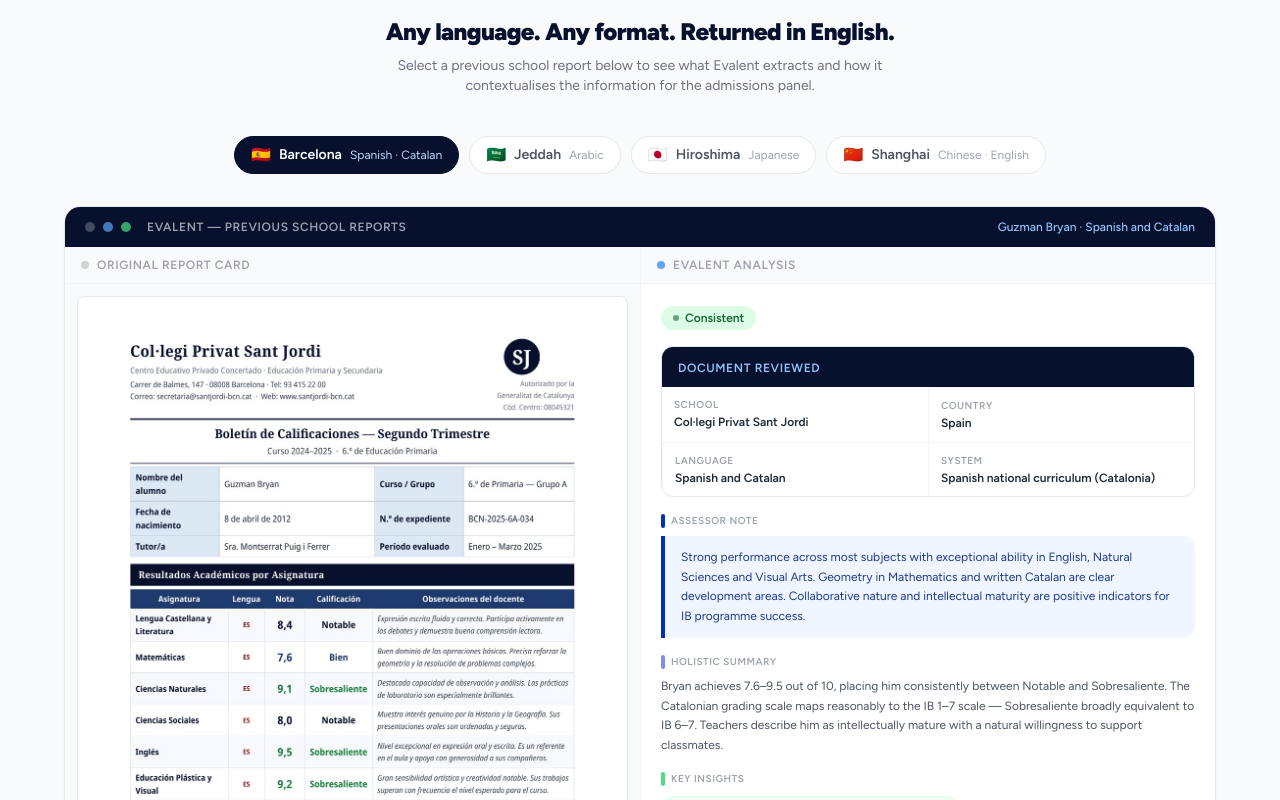
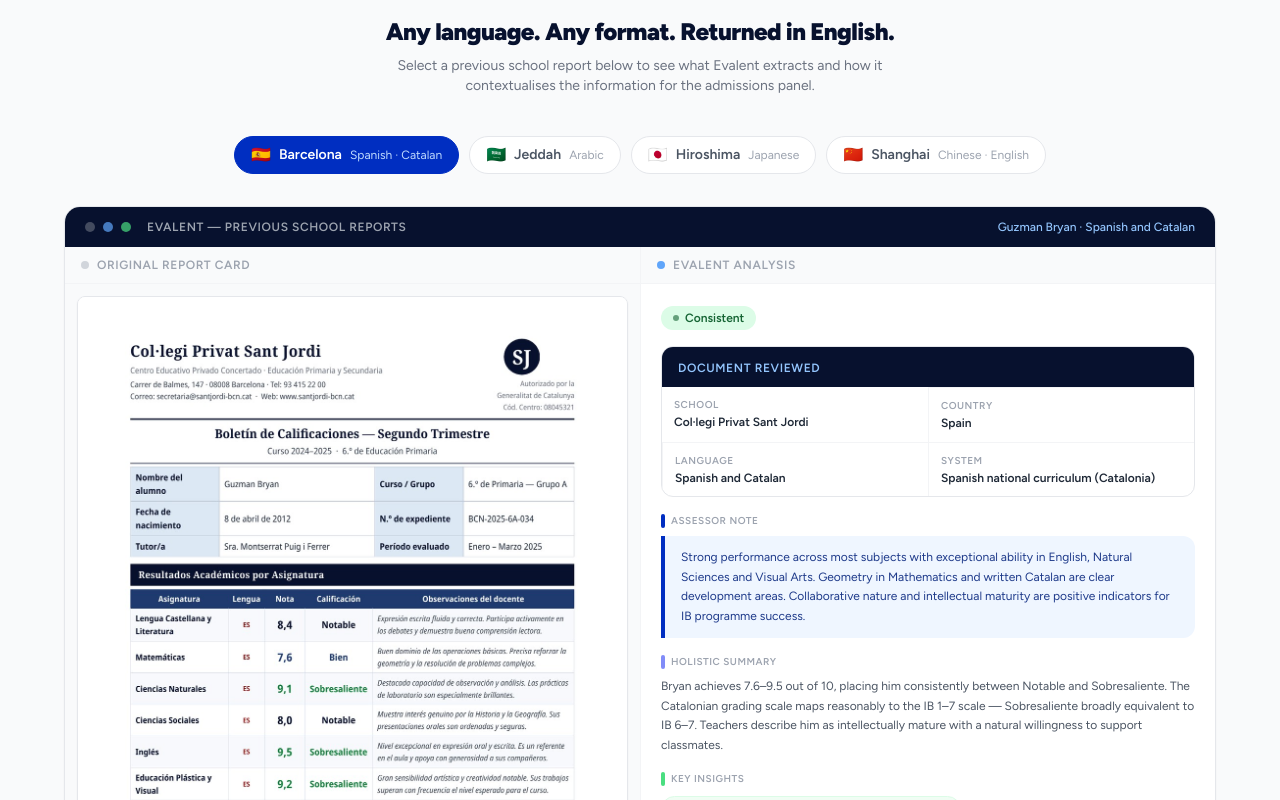
Before and after one commit to wigsbury-ui/evalent-marketing, a Next.js app: page /features/report-card-evaluation in a window 1280 px wide. Shown: the part 2640-3440 px from the top of the page. Built offline with nearby package versions, Linux system fonts and the light colour scheme.

Commit message:
fix: full-height report card panel and brand-colour active pill

```diff
--- a/src/components/features/ReportCardDemo.tsx
+++ b/src/components/features/ReportCardDemo.tsx
@@ -57,7 +57,7 @@ export default function ReportCardDemo() {
         <div className="flex flex-wrap gap-2.5 justify-center mb-8">
           {REPORTS.map((rep, i) => (
             <button key={rep.id} onClick={() => pick(i)}
-              className={`inline-flex items-center gap-2 px-4 py-2 rounded-full border text-sm font-semibold transition-all focus:outline-none ${i === sel ? 'bg-navy border-navy text-white' : 'bg-white border-gray-200 text-gray-600 hover:border-gray-400 hover:text-gray-900'}`}>
+              className={`inline-flex items-center gap-2 px-4 py-2 rounded-full border text-sm font-semibold transition-all focus:outline-none ${i === sel ? 'bg-brand border-brand text-white' : 'bg-white border-gray-200 text-gray-600 hover:border-gray-400 hover:text-gray-900'}`}>
               <span className="text-base leading-none">{rep.flag}</span>
               {rep.pill}
               <span className={`text-xs font-normal ${i === sel ? 'text-blue-200' : 'text-gray-400'}`}>{rep.sub}</span>
@@ -81,7 +81,7 @@ export default function ReportCardDemo() {
                 <span className="w-2 h-2 rounded-full bg-gray-300" />
                 <span className="text-xs font-semibold tracking-wider text-gray-400 uppercase">Original report card</span>
               </div>
-              <div className="p-3 bg-gray-50 overflow-y-auto" style={{ maxHeight: 580 }}>
+              <div className="p-3 bg-gray-50">
                 <div className="relative w-full rounded-lg overflow-hidden border border-gray-200 shadow-sm">
                   <Image src={`/report-demos/${r.id}.jpg`} alt={`Report from ${r.school}`} width={1120} height={1583} className="w-full h-auto" />
                 </div>
@@ -93,7 +93,7 @@ export default function ReportCardDemo() {
                 <span className="w-2 h-2 rounded-full bg-blue-400" />
                 <span className="text-xs font-semibold tracking-wider text-gray-400 uppercase">Evalent analysis</span>
               </div>
-              <div className="p-5 overflow-y-auto" style={{ maxHeight: 580 }}>
+              <div className="p-5">
                 <span className={`inline-flex items-center gap-1.5 px-3 py-1 rounded-full text-xs font-semibold mb-4 ${r.trajCls}`}>
                   <span className="w-1.5 h-1.5 rounded-full bg-current opacity-60" />{r.traj}
                 </span>
```
